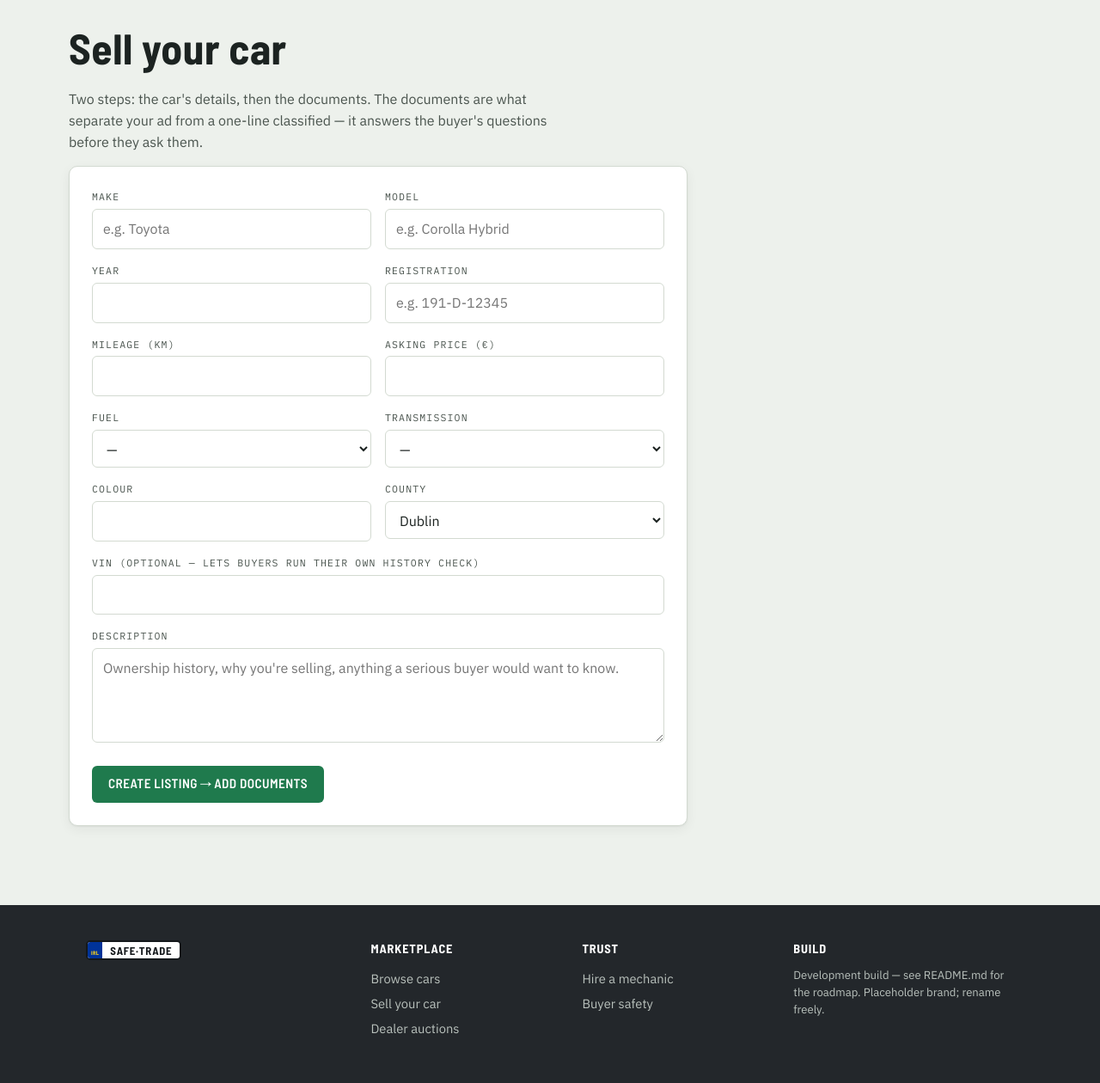
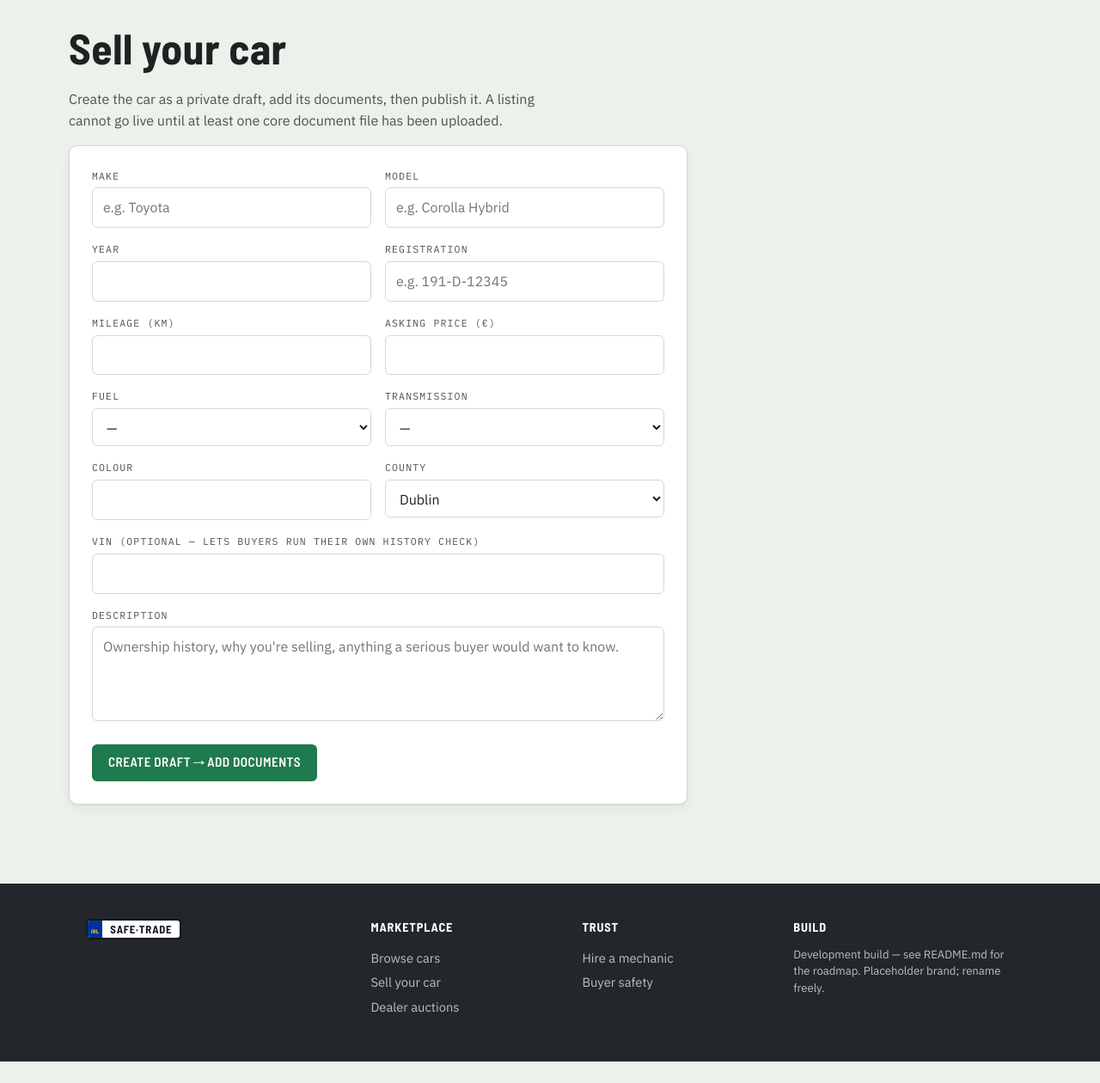
Before and after one commit to MrGamePLAY1/Safe-Trade, a PHP site: page /sell.php in a window 1280 px wide. Shown: the part 74-1334 px from the top of the page at 86% size. After the commit the page ends 1309 px from the top, so only its background shows below. Run offline with PHP 8.4, Linux system fonts and the light colour scheme; the visitor is signed in with stand-in values (Sample User, id 1); data comes from the database, SQL or seed files in the repository.

Commit message:
Create validated listings as drafts before publishing

```diff
--- a/public/sell.php
+++ b/public/sell.php
@@ -15,26 +15,42 @@ if ($_SERVER['REQUEST_METHOD'] === 'POST') {
 
     if ($old['make'] === '')  $errors[] = 'Make is required.';
     if ($old['model'] === '') $errors[] = 'Model is required.';
+    if (mb_strlen($old['make']) > 60 || mb_strlen($old['model']) > 80) $errors[] = 'Make or model is too long.';
+
     $year = (int)$old['year'];
     if ($year < 1980 || $year > (int)date('Y') + 1) $errors[] = 'Enter a valid year.';
+
     $price = (int)$old['price_eur'];
     if ($price <= 0) $errors[] = 'Enter an asking price.';
+
+    $mileage = $old['mileage_km'] === '' ? null : (int)$old['mileage_km'];
+    if ($mileage !== null && $mileage < 0) $errors[] = 'Mileage cannot be negative.';
+
+    $fuels = ['Petrol','Diesel','Hybrid','Plug-in Hybrid','Electric'];
+    $transmissions = ['Manual','Automatic'];
+    if ($old['fuel'] !== '' && !in_array($old['fuel'], $fuels, true)) $errors[] = 'Choose a valid fuel type.';
+    if ($old['transmission'] !== '' && !in_array($old['transmission'], $transmissions, true)) $errors[] = 'Choose a valid transmission.';
+    if (!valid_county($old['county'])) $errors[] = 'Choose a valid county.';
+
+    $old['vin'] = normalize_vin($old['vin']);
+    if (!valid_vin($old['vin'])) $errors[] = 'VIN must be 17 characters and cannot contain I, O or Q.';
+    $old['reg'] = strtoupper($old['reg']);
 
     if (!$errors) {
         $id = db_exec(
             'INSERT INTO listings (user_id, make, model, year, reg, vin, mileage_km, price_eur,
-                                   fuel, transmission, colour, county, description)
-             VALUES (?,?,?,?,?,?,?,?,?,?,?,?,?)',
+                                   fuel, transmission, colour, county, description, status)
+             VALUES (?,?,?,?,?,?,?,?,?,?,?,?,?,?)',
             [
                 $u['id'], $old['make'], $old['model'], $year,
                 $old['reg'] ?: null, $old['vin'] ?: null,
-                (int)$old['mileage_km'] ?: null, $price,
+                $mileage, $price,
                 $old['fuel'] ?: null, $old['transmission'] ?: null,
                 $old['colour'] ?: null, $old['county'] ?: null,
-                $old['description'] ?: null,
+                $old['description'] ?: null, 'draft',
             ]
         );
-        flash('Listing created. Now add the vehicle documents — listings with full paperwork get taken seriously.');
+        flash('Draft created. Upload at least one core vehicle document, then publish when you are ready.');
         redirect('documents.php?listing=' . $id);
     }
 }
@@ -43,9 +59,8 @@ page_header('Sell your car', 'sell');
 ?>
 <div class="wrap section-tight">
   <h1>Sell your car</h1>
-  <p class="muted" style="max-width:60ch">Two steps: the car's details, then the documents.
-    The documents are what separate your ad from a one-line classified — it answers the buyer's
-    questions before they ask them.</p>
+  <p class="muted" style="max-width:60ch">Create the car as a private draft, add its documents, then publish it.
+    A listing cannot go live until at least one core document file has been uploaded.</p>
 
   <?php foreach ($errors as $err): ?>
     <div class="flash flash-error"><?= e($err) ?></div>
@@ -120,7 +135,7 @@ page_header('Sell your car', 'sell');
         </div>
       </div>
       <div class="form-actions">
-        <button class="btn btn-primary" type="submit">Create listing → add documents</button>
+        <button class="btn btn-primary" type="submit">Create draft → add documents</button>
       </div>
     </form>
   </div>
```
